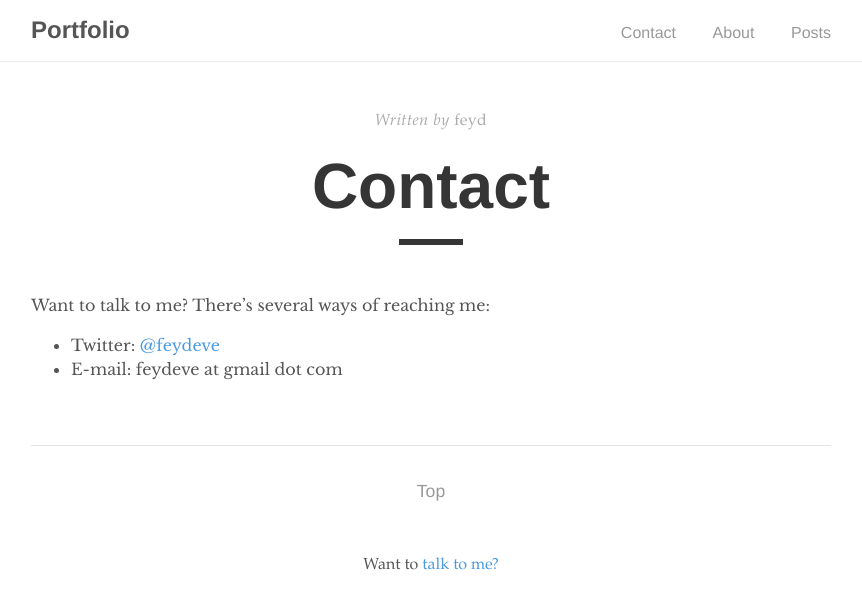
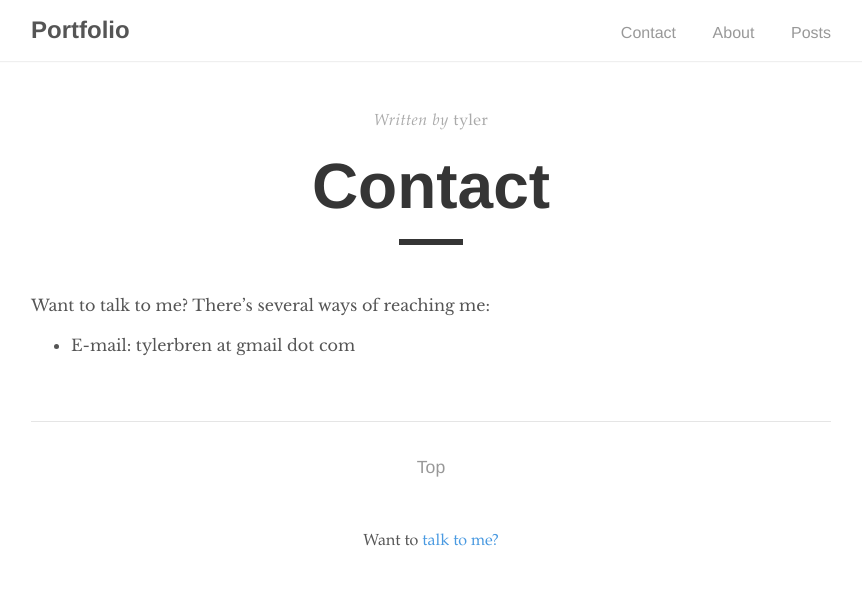
Before and after one commit to feyyd/portfolio, a Jekyll site: the page built from contact.md, in a window 1280 px wide. Shown: the top 609 px of the page, without its empty margins (209-1071 px from the left). Built offline with Jekyll 4.4.1, drawn with Linux system fonts in a browser that asks for light colours.

Commit message:
Update contact.md

```diff
--- a/contact.md
+++ b/contact.md
@@ -1,10 +1,9 @@
 ---
 layout: post
-author: feyd
+author: tyler
 title: Contact
 ---
 
 Want to talk to me? There's several ways of reaching me:
 
-- Twitter: [@feydeve](https://twitter.com/feydeve)
-- E-mail: feydeve at gmail dot com
+- E-mail: tylerbren at gmail dot com
```
